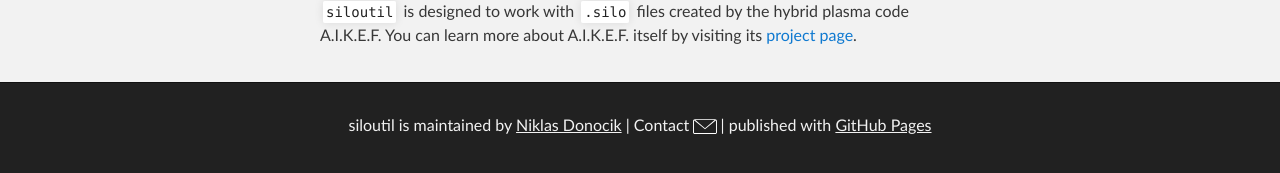
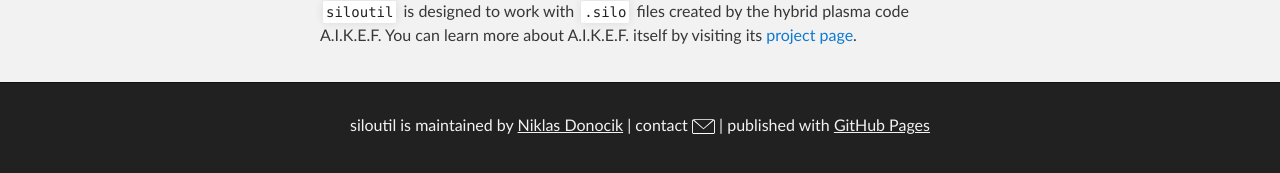
Before and after one commit to siloutil/siloutil.github.io, a Jekyll site: the page built from README.md, in a window 1280 px wide. Shown: the part 365-538 px from the top of the page. Built offline with Jekyll 4.4.1, drawn with Linux system fonts in a browser that asks for light colours; our own code applies the rules of GitHub Pages for plain Markdown files.

Commit message:
Update default.html

```diff
--- a/_layouts/default.html
+++ b/_layouts/default.html
@@ -35,7 +35,7 @@
         <center><p class="copyright">
         {% if site.github.is_project_page %}
         {{ site.title | default: site.github.repository_name }} is maintained by <a href="{{ site.github.owner_url }}">{{ site.github.owner_name }}</a> |
-        Contact <a href="mailto:{{ site.github.owner_mail }}"><img src="/mail.svg" height="15px" style=" vertical-align: -3px;"></a> |
+        contact <a href="mailto:{{ site.github.owner_mail }}"><img src="/mail.svg" height="15px" style=" vertical-align: -3px;"></a> |
         {% endif %}
         published with <a href="https://pages.github.com">GitHub Pages</a>
         </p></center>
```
